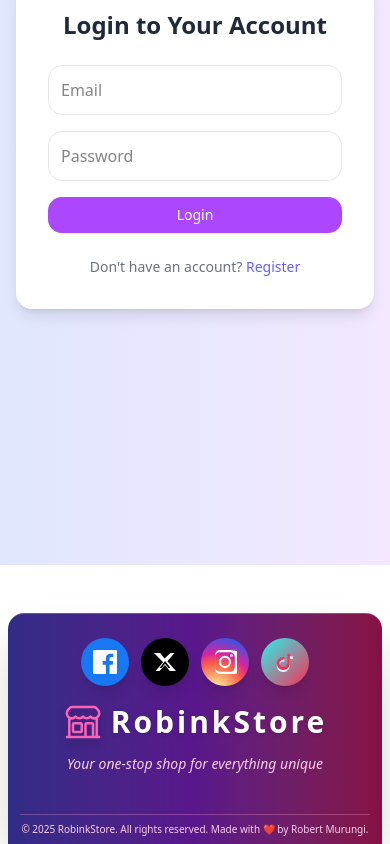
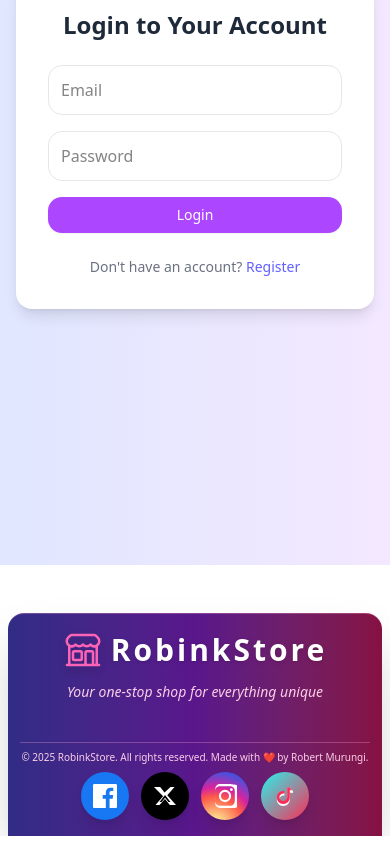
Before and after one commit to robaadekings/final-mern-project, a React (Vite) app in the folder multi-vendor-frontend/: page /login in a window 390 px wide. Shown: the part 363-1207 px from the top of the page. Built offline with nearby package versions, Linux system fonts and the light colour scheme; no server answers.

Commit message:
"icons below everything"

```diff
--- a/multi-vendor-frontend/src/components/Footer.jsx
+++ b/multi-vendor-frontend/src/components/Footer.jsx
@@ -18,7 +18,7 @@ const TikTokIcon = () => (
 function Footer({ user }) {
     return (
         <footer className="bg-gradient-to-r from-indigo-900 via-purple-900 to-pink-900 border-t border-pink-300/30 shadow-2xl rounded-t-2xl mx-2 md:mx-8 mt-12 overflow-hidden text-xs">
-            <div className="max-w-7xl mx-auto px-3 py-4 flex flex-col-reverse md:flex-row justify-between items-center gap-4 md:gap-0 text-center md:text-left">
+            <div className="max-w-7xl mx-auto px-3 py-4 flex flex-col md:flex-row justify-between items-center gap-4 md:gap-0 text-center md:text-left">
                 {/* Brand/Logo & Tagline */}
                 <div className="flex flex-col items-center md:items-start gap-2 mb-4 md:mb-0 w-full">
                     <div className="flex items-center gap-2 justify-center md:justify-start w-full">
@@ -29,8 +29,13 @@ function Footer({ user }) {
                 </div>
                 {/* Divider for desktop */}
                 <div className="hidden md:block h-20 w-px bg-gradient-to-b from-pink-400/30 via-white/20 to-indigo-400/30 mx-8" />
-                {/* Social Icons (centered on mobile, spaced out) */}
-                <div className="flex gap-3 justify-center w-full mt-2 md:mt-0">
+            </div>
+            <div className="max-w-7xl mx-auto px-3 pb-2 pt-1 text-center text-[10px] text-pink-200 mt-1 w-full">
+                <hr className="border-pink-300/30 mb-2" />
+                <p>© 2025 RobinkStore. All rights reserved. Made with <span className="text-pink-400">❤️</span> by Robert Murungi.</p>
+            </div>
+            {/* Social Icons always at the bottom */}
+            <div className="flex gap-3 justify-center w-full mb-4 md:mb-0">
                     <a href="https://facebook.com" target="_blank" rel="noopener noreferrer" title="Facebook" aria-label="Facebook" className="rounded-full bg-[#1877F3] w-12 h-12 flex items-center justify-center shadow-lg hover:scale-110 transition-all">
                         <svg className="w-6 h-6" fill="#fff" viewBox="0 0 24 24" aria-hidden="true"><path d="M22.675 0h-21.35C.595 0 0 .592 0 1.326v21.348C0 23.408.595 24 1.325 24h11.495v-9.294H9.692v-3.622h3.128V8.413c0-3.1 1.893-4.788 4.659-4.788 1.325 0 2.463.099 2.797.143v3.24l-1.918.001c-1.504 0-1.797.715-1.797 1.763v2.313h3.587l-.467 3.622h-3.12V24h6.116C23.406 24 24 23.408 24 22.674V1.326C24 .592 23.406 0 22.675 0"/></svg>
                     </a>
@@ -49,11 +54,6 @@ function Footer({ user }) {
                         </svg>
                     </a>
                 </div>
-            </div>
-            <div className="max-w-7xl mx-auto px-3 pb-2 pt-1 text-center text-[10px] text-pink-200 mt-1 w-full">
-                <hr className="border-pink-300/30 mb-2" />
-                <p>© 2025 RobinkStore. All rights reserved. Made with <span className="text-pink-400">❤️</span> by Robert Murungi.</p>
-            </div>
         </footer>
     );
 }
--- a/multi-vendor-frontend/src/pages/Orders.jsx
+++ b/multi-vendor-frontend/src/pages/Orders.jsx
@@ -85,12 +85,17 @@ function Orders() {
                         </ul>
                       </div>
                       <div className="flex justify-end">
+                        {(() => { const pid = order.items[0]?.productId?._id || order.items[0]?.productId; console.log('Order item productId for View Details:', pid, order.items[0]); return null; })()}
+                        {order.items[0]?.productId?._id || order.items[0]?.productId ? (
                           <a
                             href={`/products/${order.items[0]?.productId?._id || order.items[0]?.productId}`}
                             className="text-indigo-600 hover:underline text-sm font-medium"
                           >
                             View Details
                           </a>
+                        ) : (
+                          <span className="text-gray-400 text-xs">No product details available</span>
+                        )}
                       </div>
                     </div>
                   ))}
```
Lines whose indentation alone changed are shown as unchanged.
